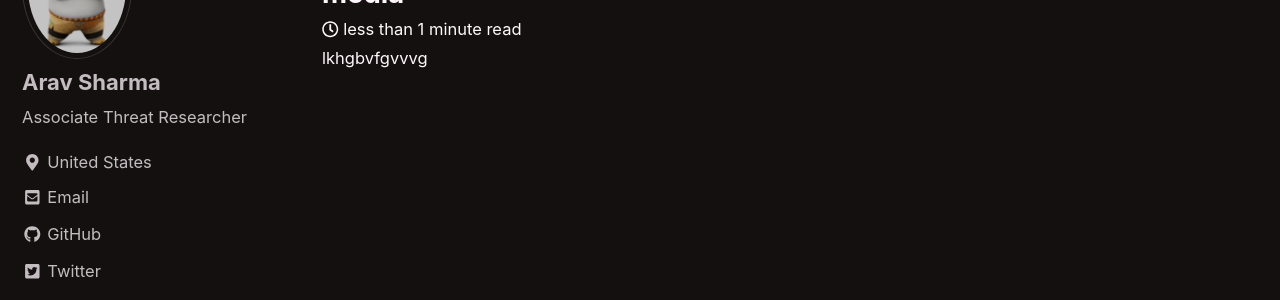
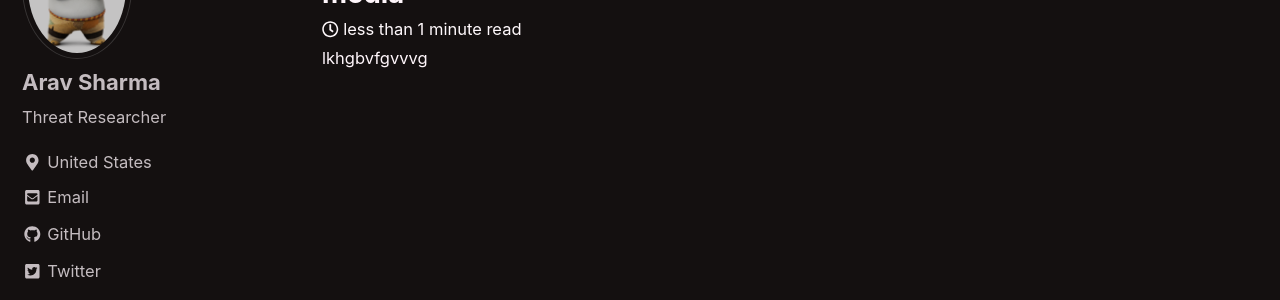
Before and after one commit to hajm0la/media, a Jekyll site: the page built from index.html, in a window 1280 px wide. Shown: the part 239-539 px from the top of the page. Built offline with Jekyll 4.4.1, drawn with Linux system fonts in a browser that asks for light colours; cached includes are drawn as plain includes; nearby versions of some CDN libraries; the list of posts is cut into pages by our own code.

Commit message:
Update _config.yml

```diff
--- a/_config.yml
+++ b/_config.yml
@@ -106,7 +106,7 @@ analytics:
 author:
   name             : "Arav Sharma"
   avatar           : "/images/lsd.jpg"
-  bio              : "Associate Threat Researcher"
+  bio              : "Threat Researcher"
   location         : "United States"
   twitter          : "lsd"
   email            :
```
